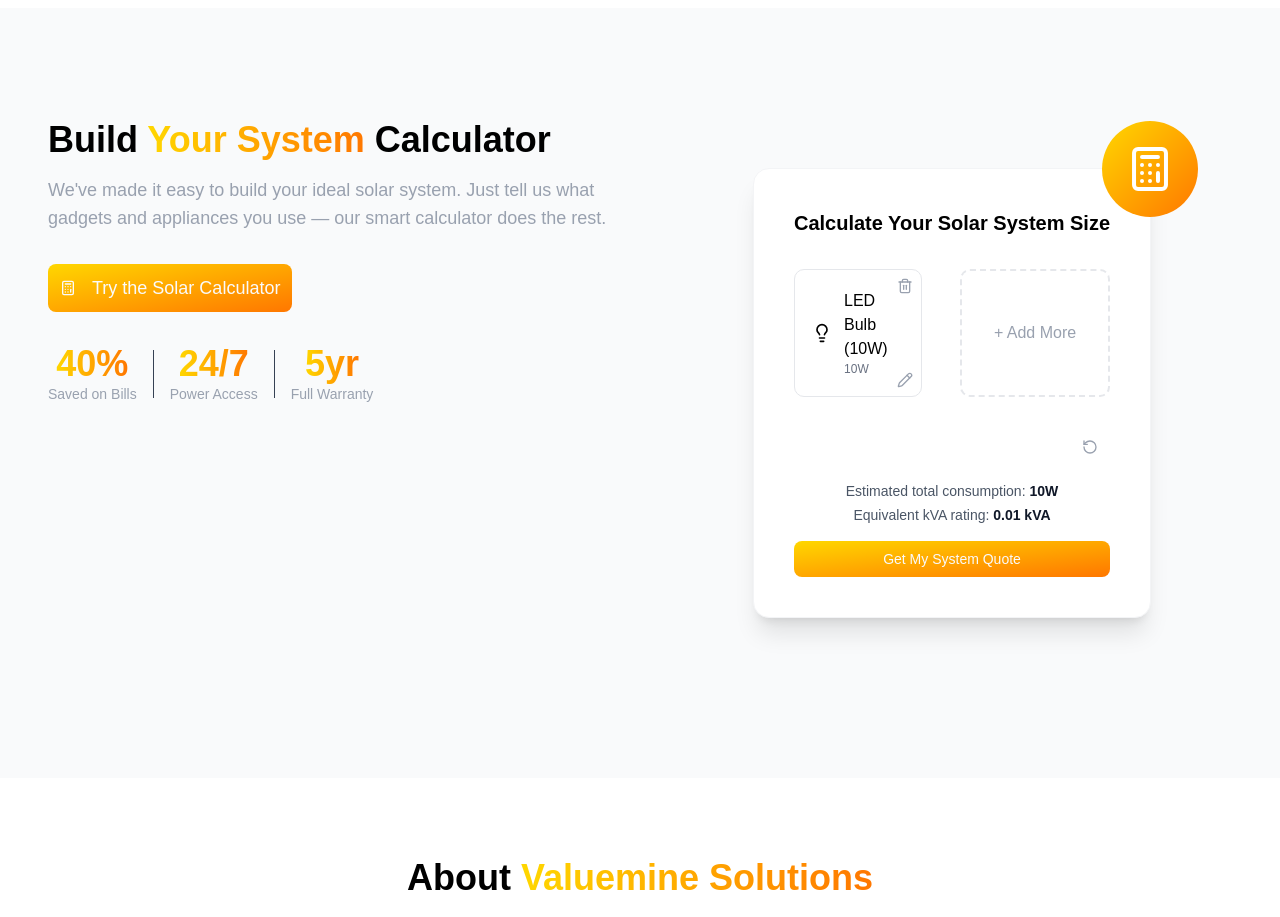
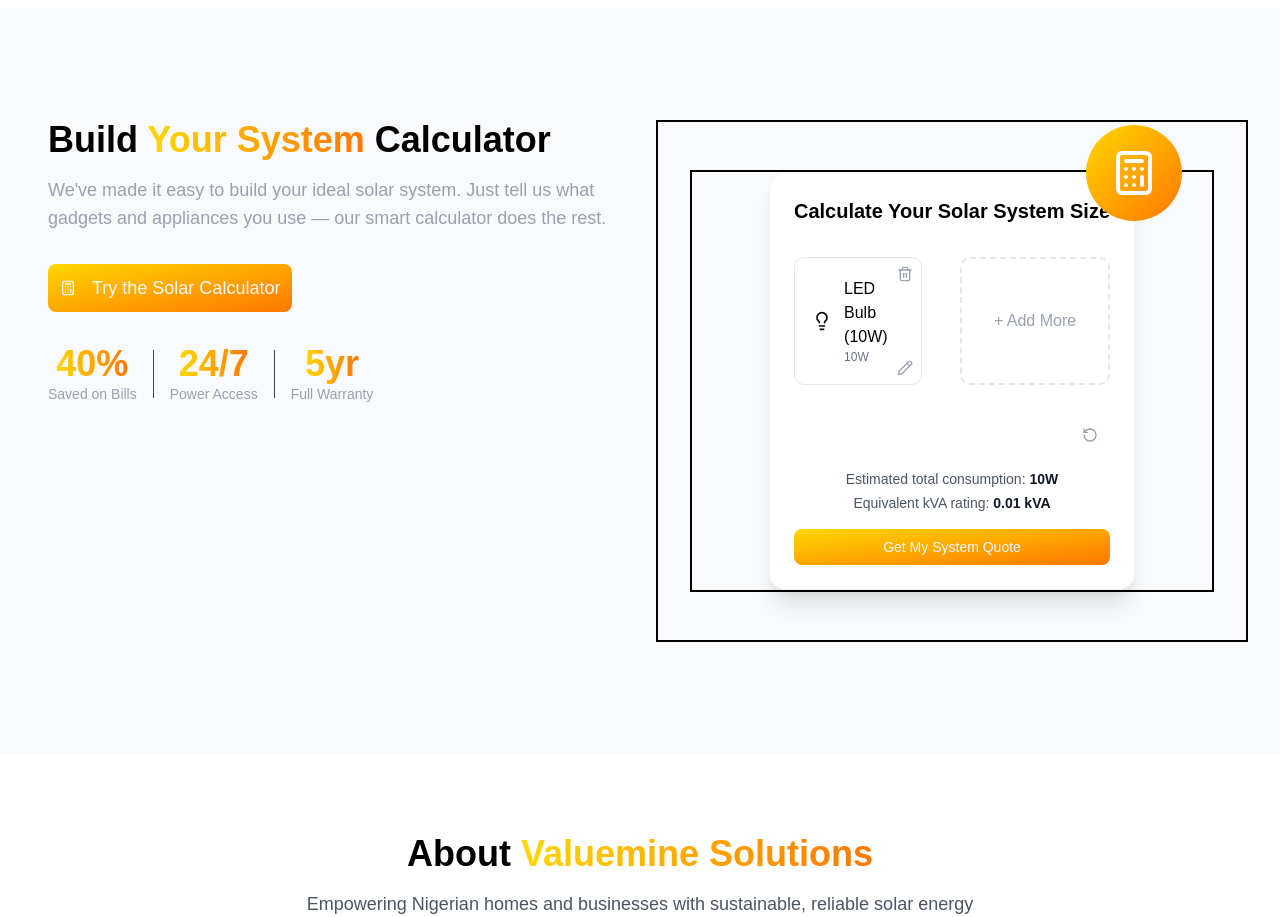
Before and after one commit to Dessimal/valuemine-solutions, a Next.js app: page / in a window 1280 px wide. Shown: the part 2360-3277 px from the top of the page. Built offline with nearby package versions, Linux system fonts and the light colour scheme.

Commit message:
refined calcutor ui

```diff
--- a/components/ui/SizeCalculator.tsx
+++ b/components/ui/SizeCalculator.tsx
@@ -133,14 +133,14 @@ const SizeCalculator = () => {
   };
 
   return (
-    <div className="grid items-center w-full max-w-4xl mx-auto px-4 sm:px-6 lg:px-8 py-12">
+    <div className="grid border-2 items-center w-full max-w-4xl mx-auto px-4 sm:px-6 lg:px-8 py-12">
       <motion.div
-        className="relative flex justify-center"
+        className="relative flex justify-center border-2"
         initial={{ opacity: 0, y: 30 }}
         whileInView={{ opacity: 1, y: 0 }}
         viewport={{ once: true }}
         transition={{ duration: 0.7, delay: 0.2 }}>
-        <div className="relative bg-white p-10 rounded-2xl shadow-xl border border-gray-100 max-w-md">
+        <div className="relative bg-white p-6 rounded-2xl shadow-xl border border-gray-100 max-w-md">
           <div className="absolute -top-12 -right-12 w-24 h-24 gradient-bg rounded-full flex items-center justify-center">
             <motion.div
               animate={{ scale: [1, 1.2, 1] }}
```
